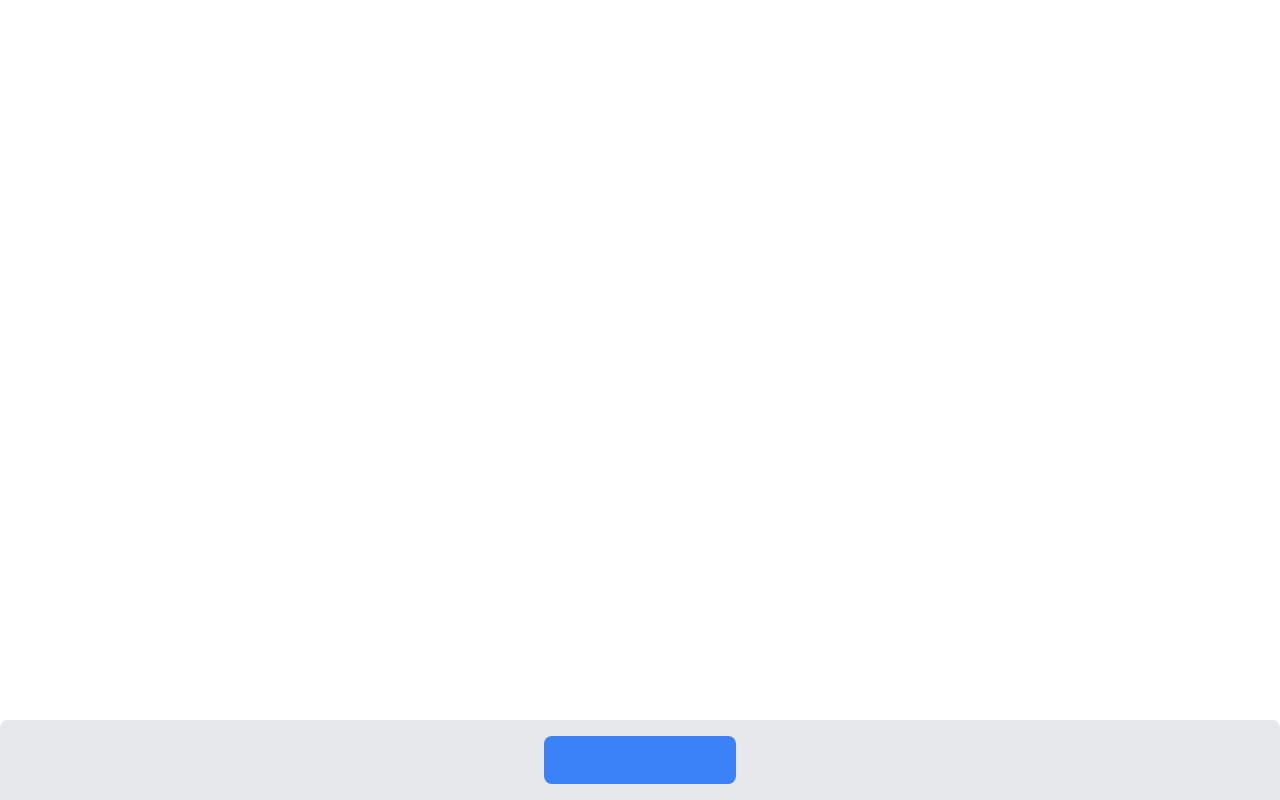
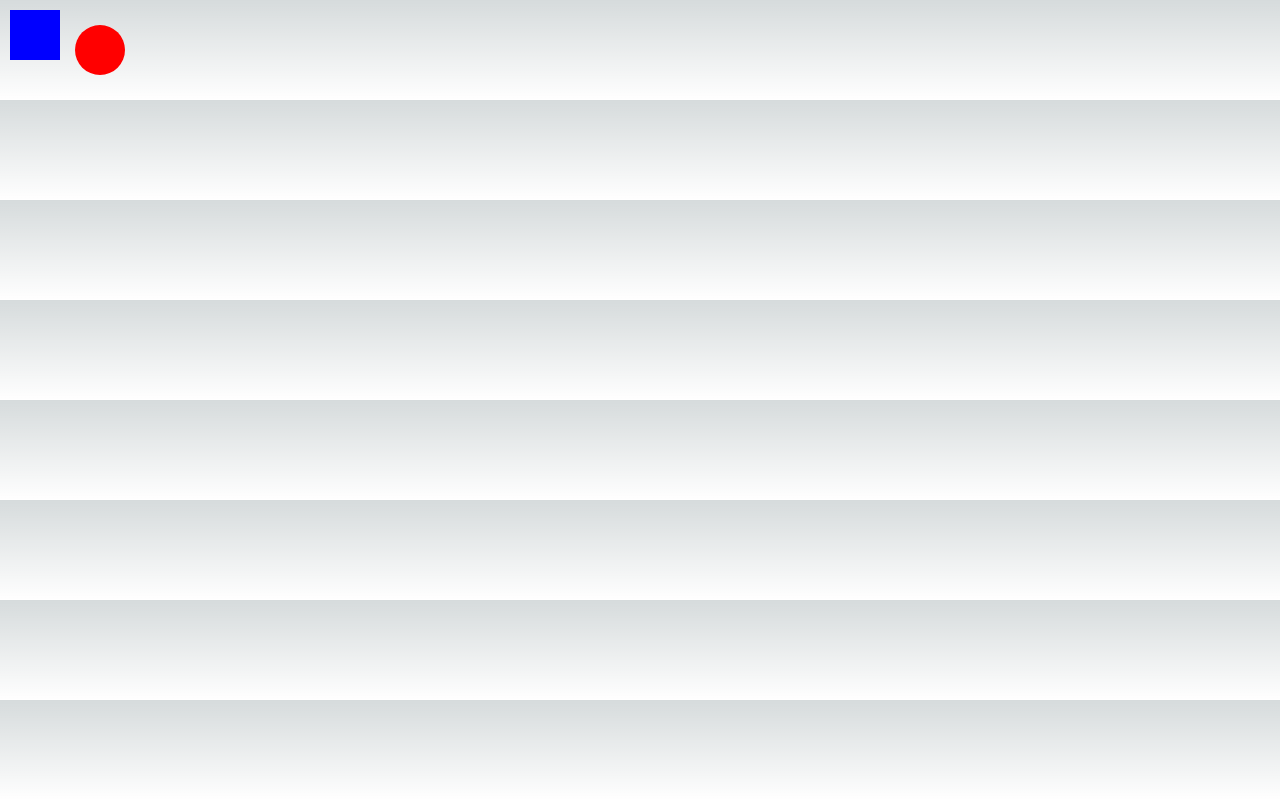
Before and after one commit to realzegroeg/acop-website, a Next.js app: page / in a window 1280 px wide. Built offline with nearby package versions, Linux system fonts and the light colour scheme.

Commit message:
Update page.tsx

```diff
--- a/app/page.tsx
+++ b/app/page.tsx
@@ -1,12 +1,12 @@
-export default function Home() {
+import React from 'react';
+
+const ToolBox = () => {
   return (
-    <div className="bg-white min-h-screen flex flex-col items-center justify-between">
-      <main className="flex flex-col items-center justify-center w-full flex-1 px-20 text-center">
-        {/* Your main content goes here */}
-      </main>
-      <div className="w-full h-20 bg-gray-200 rounded-t-lg flex items-center justify-center">
-        <div className="w-48 h-12 bg-blue-500 rounded-lg"></div> {/* Example shape */}
-      </div>
-    </div>
+    <svg width="200" height="100">
+      <rect x="10" y="10" width="50" height="50" fill="blue" />
+      <circle cx="100" cy="50" r="25" fill="red" />
+    </svg>
   );
-}
+};
+
+export default ToolBox;
```
